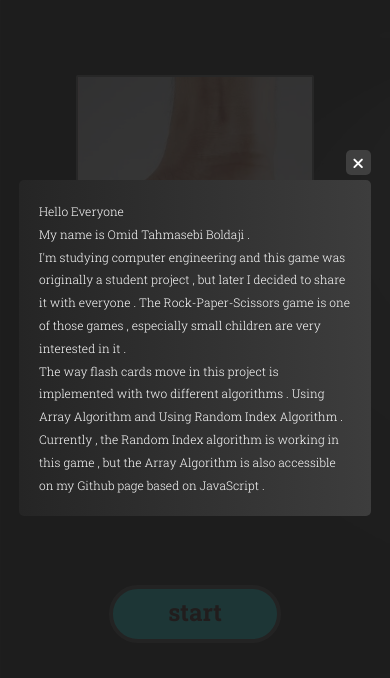
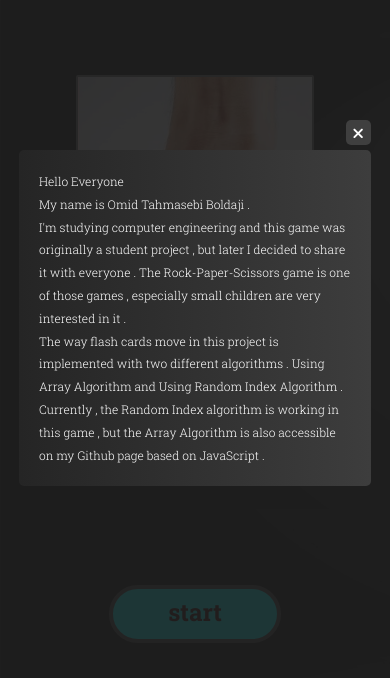
Before and after one commit to OmidTahmasbi1994/Rock-Paper-Scissors, a plain HTML site: page index.html in a window 390 px wide. Drawn offline with Linux system fonts and the light colour scheme.

Commit message:
commit (18)

```diff
--- a/css/style.css
+++ b/css/style.css
@@ -235,7 +235,7 @@ body
         display: flex;
         flex-direction: column;
         align-items: center;
-        padding-top: 150px;
+        padding-top: 120px;
     }
     .maskTop
     {
```
